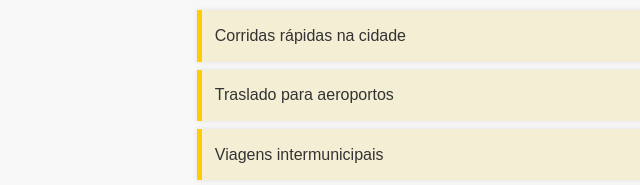
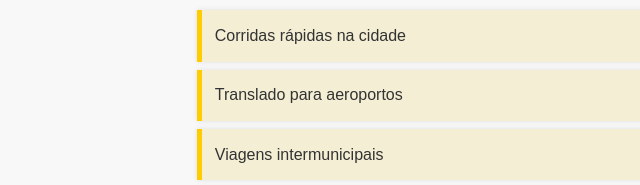
Before and after one commit to marcelochess19-lang/meusite, a plain HTML site: page index.html in a window 1280 px wide. Shown: the part 457-642 px from the top of the page, 9-649 px from the left. Drawn offline with Linux system fonts and the light colour scheme.

Commit message:
Update index.html

```diff
--- a/index.html
+++ b/index.html
@@ -27,7 +27,7 @@
     <h2>Nossos Serviços</h2>
     <ul>
       <li>Corridas rápidas na cidade</li>
-      <li>Traslado para aeroportos</li>
+      <li>Translado para aeroportos</li>
       <li>Viagens intermunicipais</li>
       <li>Atendimento 24hrs</li>
       <li>Agendamento de viagens</li>
```
